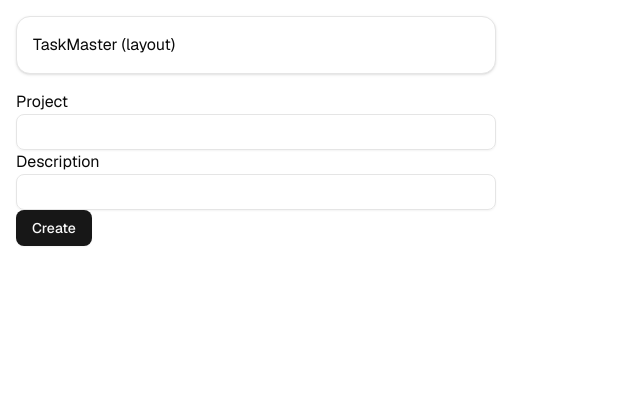
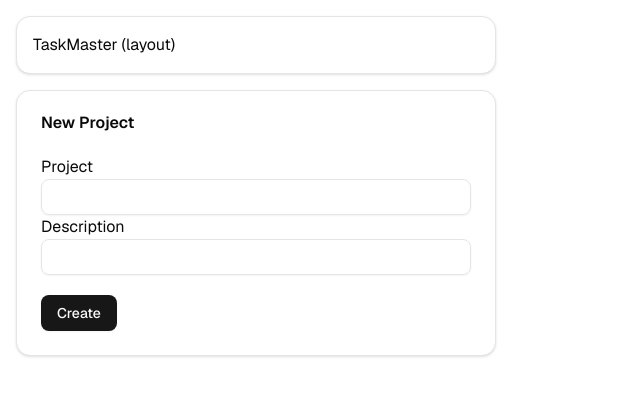
Before and after one commit to KwinMbu/Nexoria-master, a Next.js app: page /admin/projects/newproject in a window 1280 px wide. Shown: the top 396 px of the page, without its empty margins (0-640 px from the left). Built offline with nearby package versions, Linux system fonts and the light colour scheme.

Commit message:
Request post with api route

```diff
--- a/app/admin/projects/newproject/page.tsx
+++ b/app/admin/projects/newproject/page.tsx
@@ -1,14 +1,18 @@
 import { Button } from "@/src/components/ui/button";
 import { Label } from "@radix-ui/react-label";
 import { Input } from "@/src/components/ui/input";
-import Form  from "next/form";
+import { Card, CardContent, CardHeader, CardTitle } from "@/src/components/ui/card";
 
 export default function Page() {
     return (
-    <Form
-        action={async ()=> {
-        "use server"
-        }}
+    <Card>
+        <CardHeader>
+            <CardTitle>New Project</CardTitle>
+        </CardHeader>
+        <CardContent>
+            <form
+                action="/api/projects"
+                method="POST"
             >
                 <Label>
                     Project
@@ -16,9 +20,11 @@ export default function Page() {
                 </Label>
                 <Label>
                     Description
-            <Input name="project description" />
+                    <Input name="project description" className="mb-5" />
                 </Label>
                 <Button type="submit">Create</Button>
-    </Form>
+            </form>
+        </CardContent>
+    </Card>
     )
 }
--- /dev/null
+++ b/app/api/projects/route.ts
@@ -0,0 +1,20 @@
+import { NextRequest, NextResponse } from "next/server";
+
+export async function GET() {
+    return NextResponse.json({
+        ok: true,
+    });
+}
+
+export async function POST(request: NextRequest) {
+    const formData = await request.formData();
+
+    const data = {
+        project : formData.get("project name"),
+        description : formData.get("project description"),
+    };
+
+    return NextResponse.json({
+        json: data,
+    });
+}
```
Lines whose indentation alone changed are shown as unchanged.
